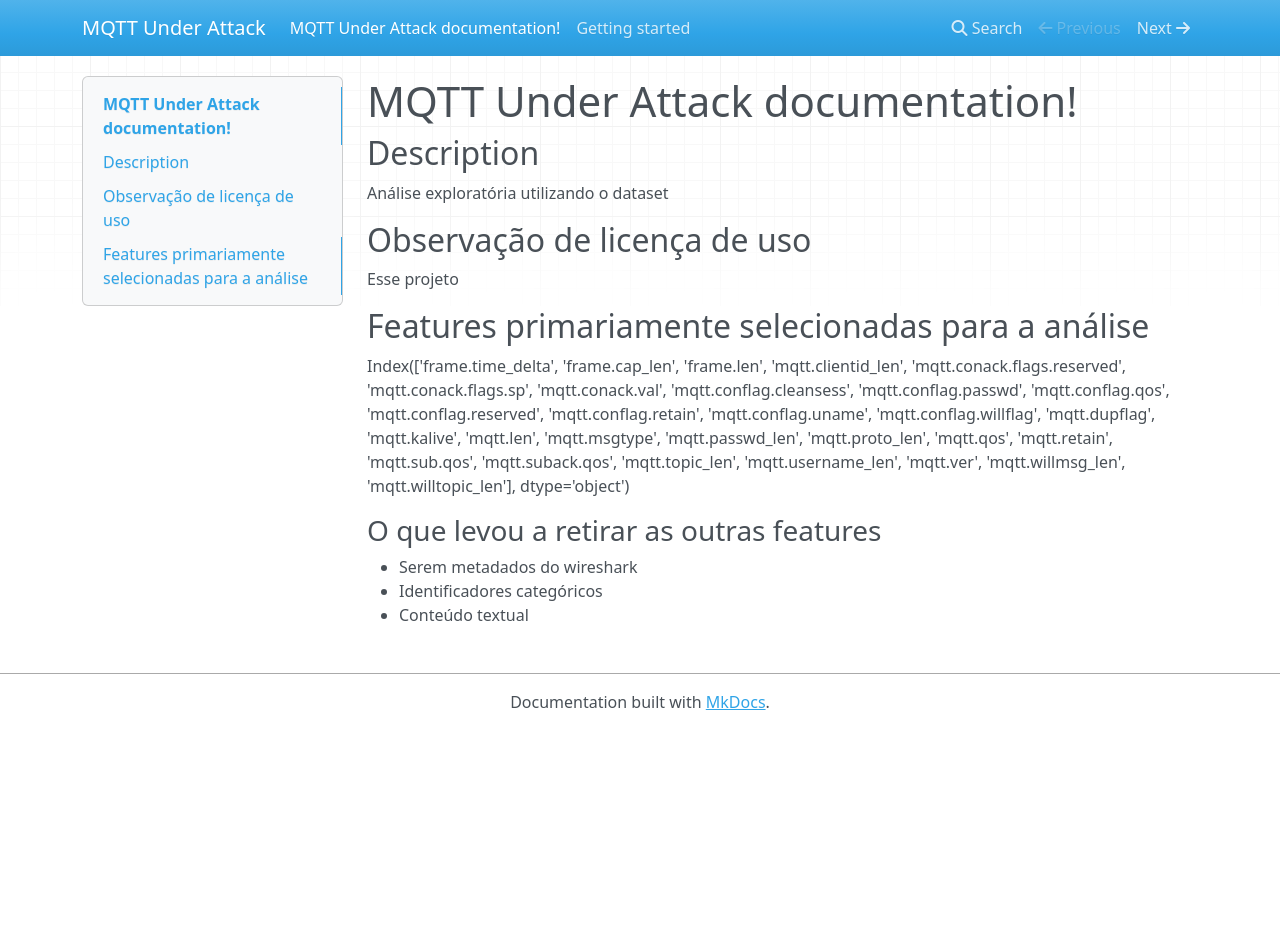
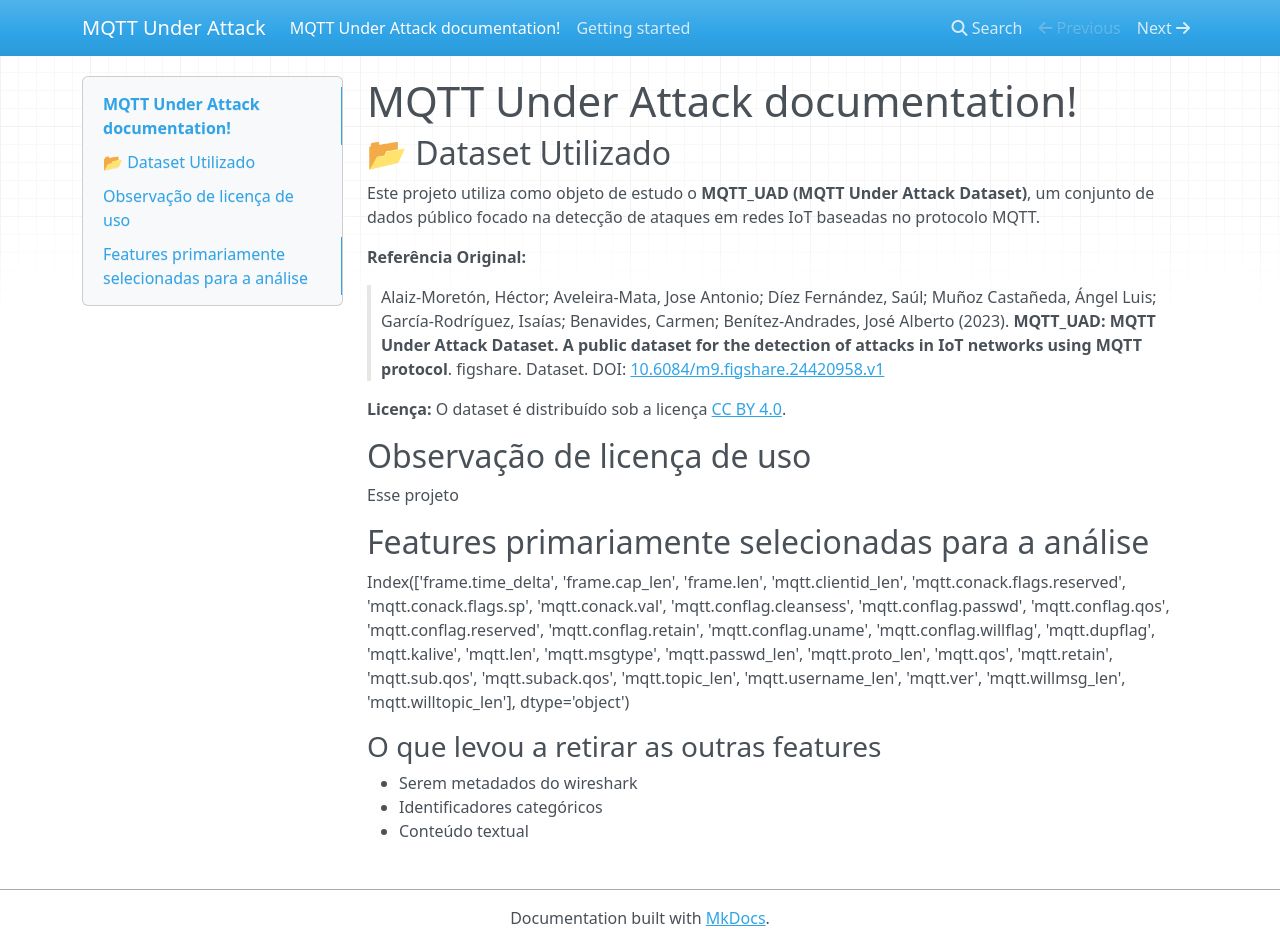
Before and after one commit to William-SWS/mqtt_under_attack, an MkDocs documentation site: the page built from docs/docs/index.md, in a window 1280 px wide and 946 px high. Built offline with MkDocs 1.6.1, drawn with Linux system fonts in a browser that asks for light colours; nearby versions of some CDN libraries.

Commit message:
docs: atualização da descrição sobre o dataset utilizado e adição das devidas referências

```diff
--- a/docs/docs/index.md
+++ b/docs/docs/index.md
@@ -1,8 +1,17 @@
 # MQTT Under Attack documentation!
 
-## Description
 
-Análise exploratória utilizando o dataset
+## 📂 Dataset Utilizado
+
+Este projeto utiliza como objeto de estudo o **MQTT_UAD (MQTT Under Attack Dataset)**, um conjunto de dados público focado na detecção de ataques em redes IoT baseadas no protocolo MQTT.
+
+**Referência Original:**
+> Alaiz-Moretón, Héctor; Aveleira-Mata, Jose Antonio; Díez Fernández, Saúl; Muñoz Castañeda, Ángel Luis; García-Rodríguez, Isaías; Benavides, Carmen; Benítez-Andrades, José Alberto (2023). **MQTT_UAD: MQTT Under Attack Dataset. A public dataset for the detection of attacks in IoT networks using MQTT protocol**. figshare. Dataset.
+> DOI: [10.6084/m9.figshare.24420958.v1](https://doi.org/10.6084/m9.figshare.24420958.v1)
+
+**Licença:**
+O dataset é distribuído sob a licença [CC BY 4.0](https://creativecommons.org/licenses/by/4.0/).
+
 
 ## Observação de licença de uso
 
```
